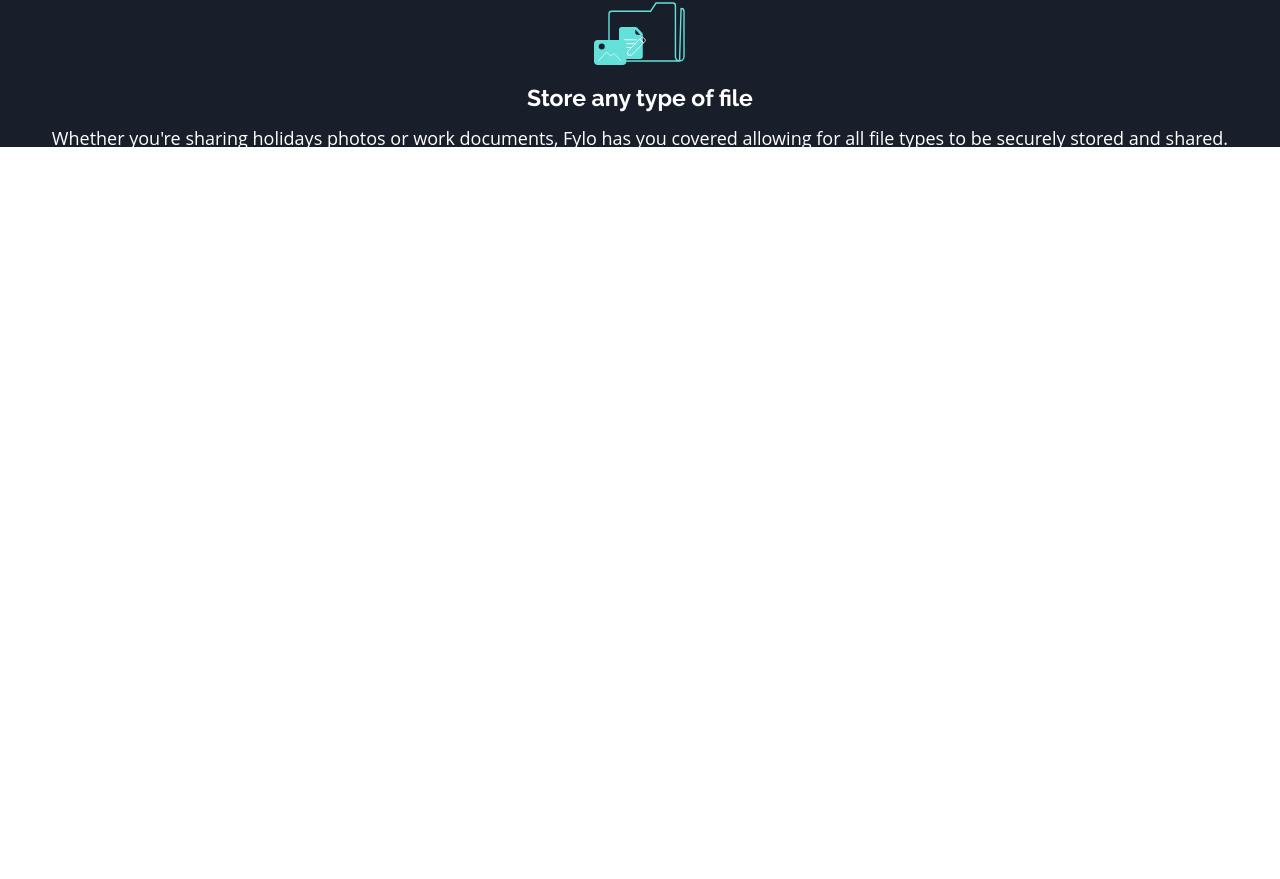
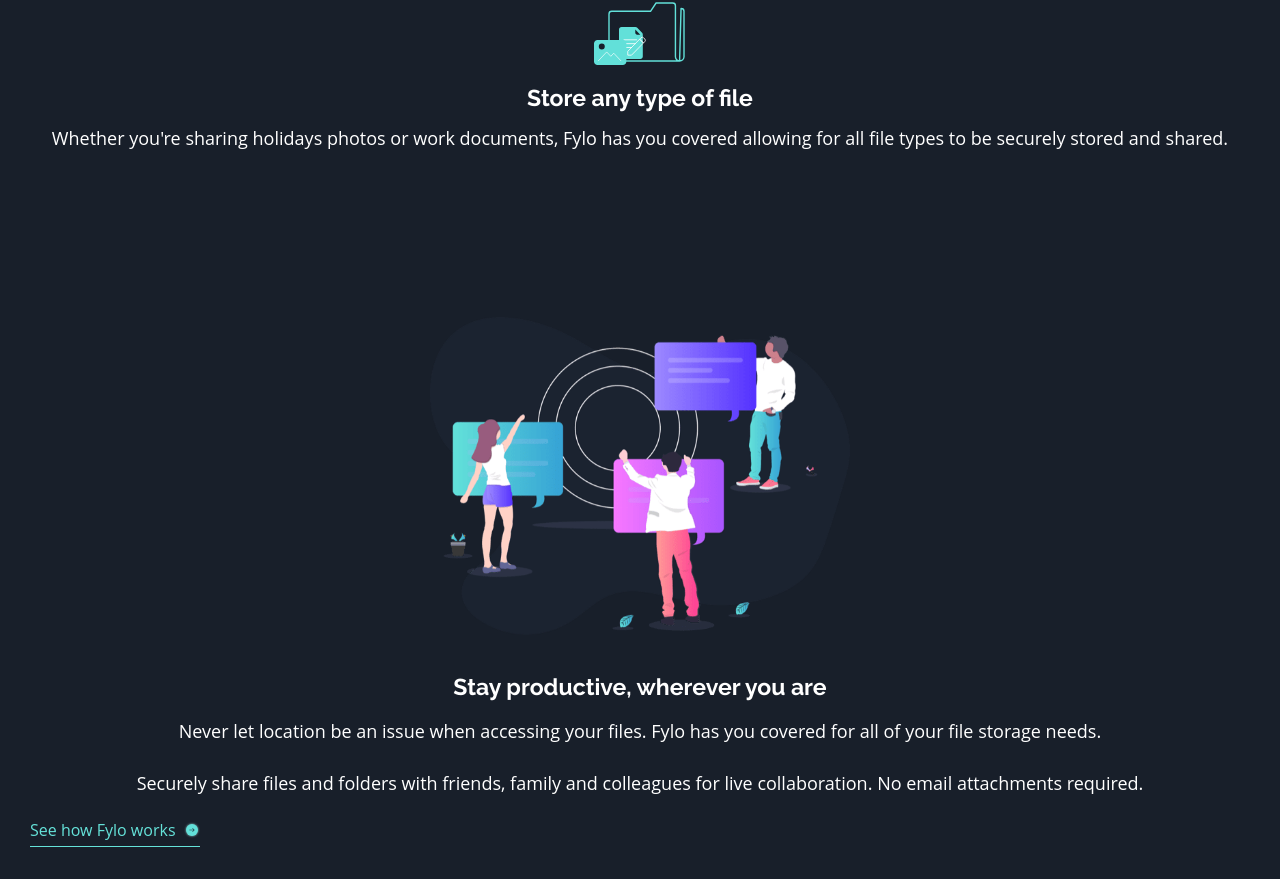
Before and after one commit to lucasspra/frontend-mentor-fylo-dark, a React (Create React App) app: page / in a window 1280 px wide. Shown: the part 1815-2694 px from the top of the page. Before the commit the page ends 1965 px from the top, so only its background shows below. Built offline with nearby package versions, Linux system fonts and the light colour scheme.

Commit message:
create How It Works component

```diff
--- a/src/App.js
+++ b/src/App.js
@@ -1,13 +1,15 @@
 import GlobalStyle from "./components/layout/GlobalStyle";
 import Header from "./components/layout/Header";
-import MainSection from "./components/sections/main/index";
+import HowItWorks from "./components/sections/how-it-works";
+import MainContent from "./components/sections/main/index";
 
 function App() {
   return (
     <div>
       <GlobalStyle />
       <Header />
-      <MainSection />
+      <MainContent />
+      <HowItWorks />
     </div>
   );
 }
--- /dev/null
+++ b/src/components/sections/how-it-works/index.js
@@ -0,0 +1,80 @@
+import styled from "styled-components";
+
+import ProductiveIllustration from "../../../assets/illustration-stay-productive.png";
+import ArrowIcon from "../../../assets/icon-arrow.svg";
+
+const Section = styled.section`
+  display: flex;
+  flex-direction: column;
+  justify-content: center;
+  align-items: center;
+  background-color: hsl(218, 28%, 13%);
+  padding: 170px 0;
+`;
+
+const Image = styled.img`
+  margin: 0 10px;
+  max-width: 420px;
+`;
+
+const Title = styled.h3`
+  @import url("https://fonts.googleapis.com/css2?family=Raleway:wght@400;700&display=swap");
+
+  font-family: "Raleway", sans-serif;
+  font-weight: 700;
+  font-size: 23px;
+  color: white;
+  display: block;
+  padding-top: 40px;
+  padding-bottom: 20px;
+`;
+
+const Description = styled.p`
+  color: white;
+  font-size: 18px;
+  line-height: 1.5;
+  padding: 0px 30px 25px 30px;
+`;
+
+const Link = styled.div`
+  display: flex;
+  align-self: flex-start;
+  border-bottom: solid hsl(176, 68%, 64%) 1px;
+  padding-bottom: 8px;
+  margin-left: 30px;
+`;
+
+const Text = styled.a`
+  color: hsl(176, 68%, 64%);
+  font-size: 16px;
+`;
+
+const Icon = styled.img`
+  margin-left: 8px;
+`;
+
+export default function HowItWorks() {
+  return (
+    <Section>
+      <Image
+        src={ProductiveIllustration}
+        alt="People collaborating with ideas illustration"
+      />
+      <Title>Stay productive, wherever you are</Title>
+
+      <Description>
+        Never let location be an issue when accessing your files. Fylo has you
+        covered for all of your file storage needs.
+      </Description>
+      <Description>
+        Securely share files and folders with friends, family and colleagues for
+        live collaboration. No email attachments required.
+      </Description>
+
+      <Link>
+        <Text>See how Fylo works</Text>
+        <Icon src={ArrowIcon} />
+      </Link>
+    </Section>
+  );
+}
```
Also changed, not shown: public/reference/index.md (+0 -10 lines).
